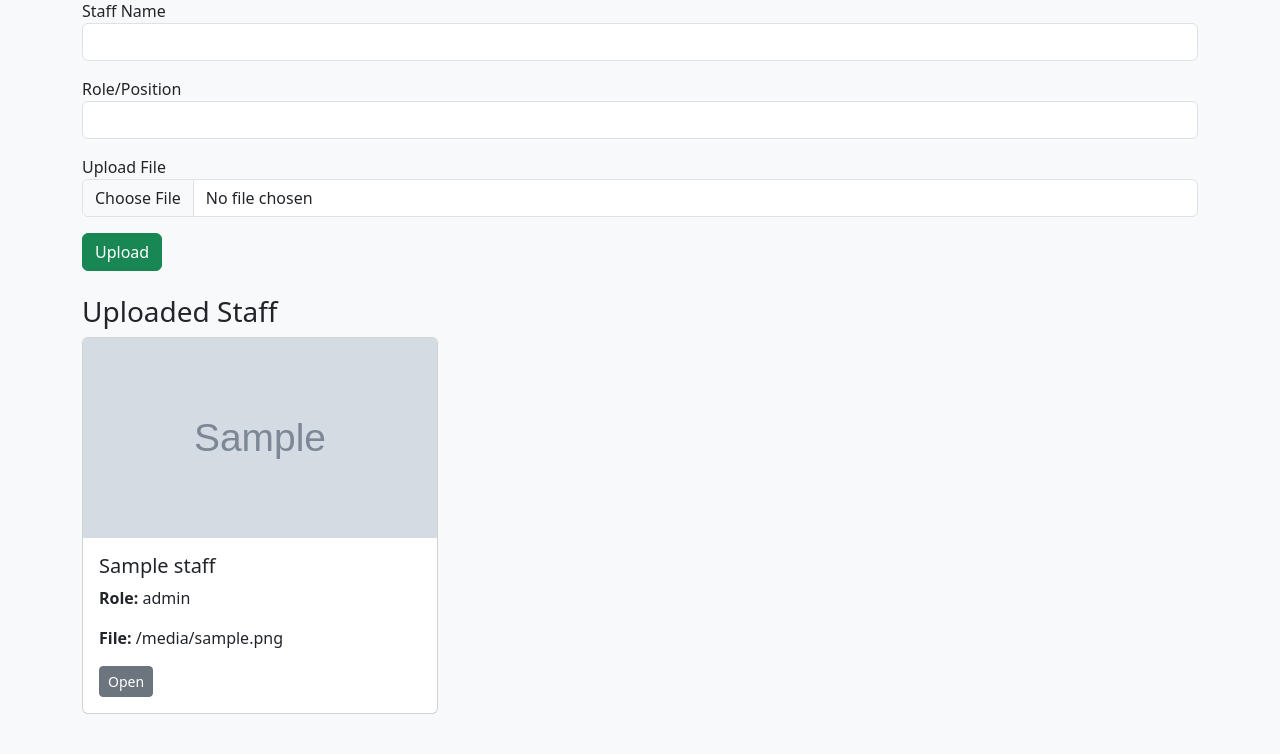
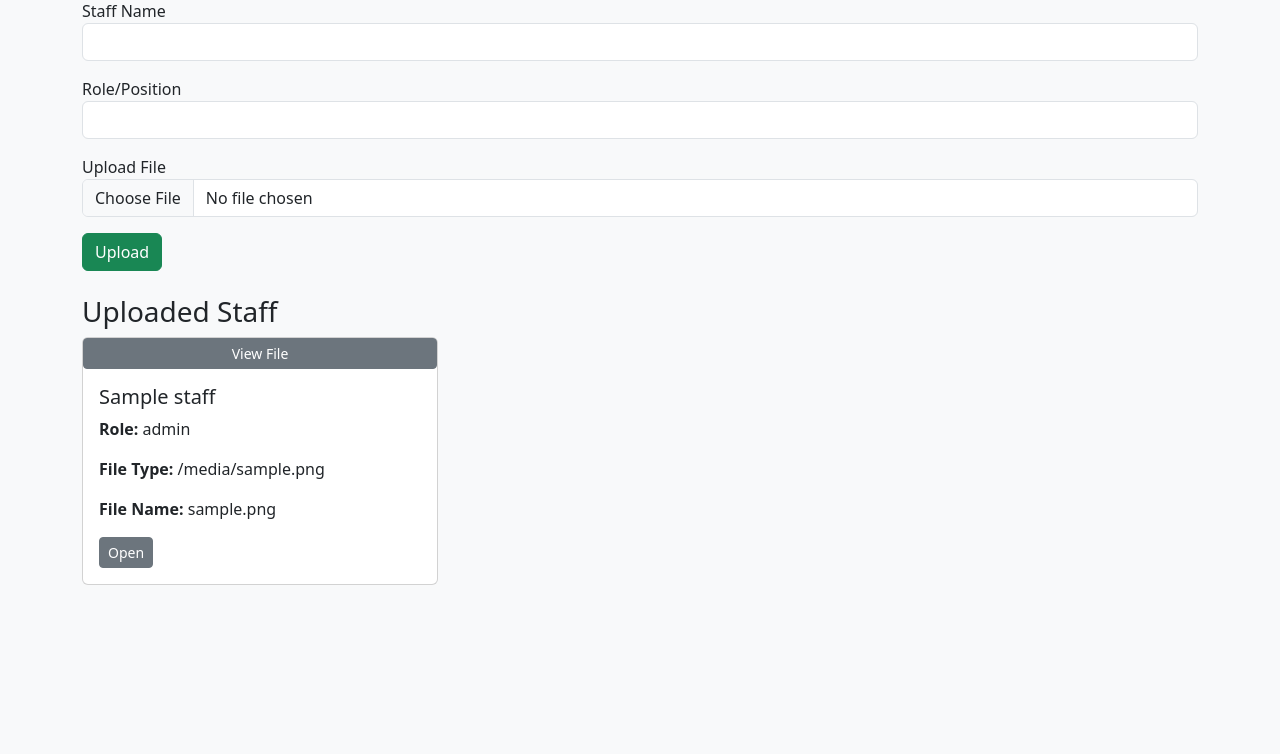
Before and after one commit to rocxam/company-portal, a Flask app: template templates/upload.html in a window 1280 px wide. Shown: the part 71-825 px from the top of the page. After the commit the page ends 656 px from the top, so only its background shows below. Run offline with Flask 3, Linux system fonts and the light colour scheme; the template is opened without the code that fills it: most values are stand-ins (such as "Sample title", 1, 10 or a date in 2020); grey boxes marked "Sample" are stand-in pictures.

Commit message:
Update upload page: Cloudinary support, file preview, Bootstrap 5 layout

```diff
--- a/app.py
+++ b/app.py
@@ -2,6 +2,18 @@ from flask import Flask, render_template, request, redirect, url_for, send_from_
 from werkzeug.utils import secure_filename
 import os
 import uuid
+import cloudinary
+import cloudinary.uploader
+import cloudinary.api
+
+# Configure Cloudinary
+cloudinary.config(
+  cloud_name='dmcbgugli',
+  api_key='961589438572493',
+  api_secret='g0qQo31SP3vGgwtY8M3enNdiNV8',
+  secure=True
+)
+
 
 app = Flask(__name__)
 app.secret_key = 'super-secret-key'
--- a/templates/upload.html
+++ b/templates/upload.html
@@ -23,20 +23,24 @@
   {% for s in staff %}
   <div class="col-md-4">
     <div class="card mb-3">
-      {% if s.file.endswith(('png','jpg','jpeg','gif')) %}
-        <img src="{{ url_for('uploaded_file', filename=s.file) }}" class="card-img-top" height="200" style="object-fit: cover;">
-      {% elif s.file.endswith('pdf') %}
-        <iframe src="{{ url_for('uploaded_file', filename=s.file) }}" height="200" class="w-100"></iframe>
+      {% if s.file_type in ['png', 'jpg', 'jpeg', 'gif'] %}
+        <img src="{{ s.file }}" class="card-img-top" height="200" style="object-fit: cover;">
+      {% elif s.file_type == 'pdf' %}
+        <iframe src="{{ s.file }}" height="200" class="w-100"></iframe>
+      {% elif s.file_type in ['mp4', 'webm'] %}
+        <video class="w-100" height="200" controls>
+          <source src="{{ s.file }}" type="video/{{ s.file_type }}">
+        </video>
       {% else %}
-        <video class="w-100" height="200" controls>
-          <source src="{{ url_for('uploaded_file', filename=s.file) }}">
-        </video>
+        <a href="{{ s.file }}" target="_blank" class="btn btn-sm btn-secondary">View File</a>
       {% endif %}
+
       <div class="card-body">
         <h5 class="card-title">{{ s.name }}</h5>
         <p class="card-text"><strong>Role:</strong> {{ s.role }}</p>
-        <p class="card-text"><strong>File:</strong> {{ s.file }}</p>
-        <a href="{{ url_for('uploaded_file', filename=s.file) }}" class="btn btn-sm btn-secondary" target="_blank">Open</a>
+        <p class="card-text"><strong>File Type:</strong> {{ s.file_type }}</p>
+        <p class="card-text"><strong>File Name:</strong> {{ s.file.split('/')[-1] }}</p>
+        <a href="{{ s.file }}" class="btn btn-sm btn-secondary" target="_blank">Open</a>
         {% if s.uploaded_by == user %}
         <form method="POST" action="/request_edit/{{ s.id }}" class="d-inline">
           <button class="btn btn-sm btn-warning">Request Edit</button>
```
